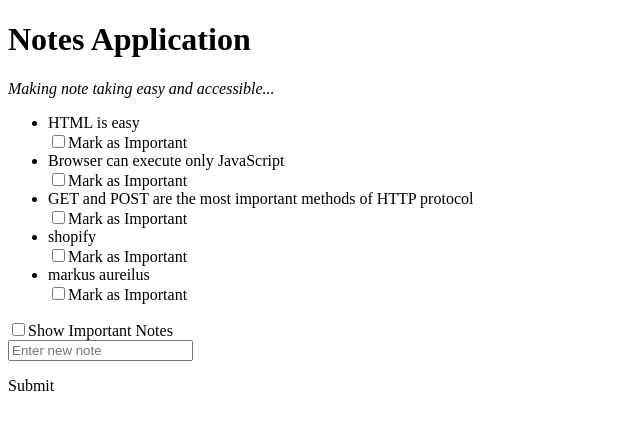
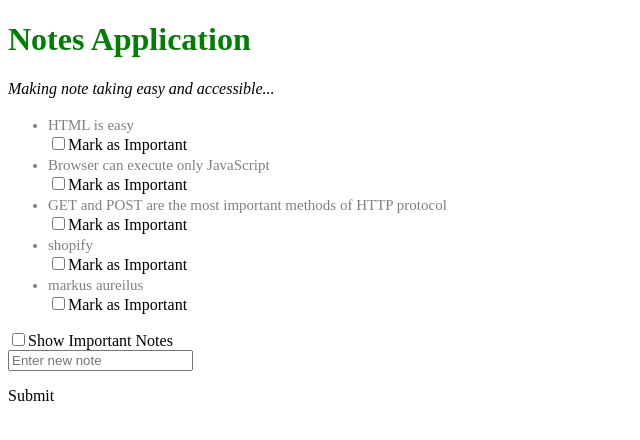
Before and after one commit to codetipster/notesapp, a React (Create React App) app: page / in a window 1280 px wide. Shown: the top 440 px of the page, without its empty margins (0-640 px from the left). Built offline with nearby package versions, Linux system fonts and the light colour scheme; data requests are answered from the project's data file.

Commit message:
add styling

```diff
--- /dev/null
+++ b/src/index.css
@@ -0,0 +1,9 @@
+h1 {
+  color: green;
+}
+
+li {
+  color: grey;
+  padding-top: 3px;
+  font-size: 15px;
+}
--- a/src/index.js
+++ b/src/index.js
@@ -1,6 +1,7 @@
 import React from 'react';
 import ReactDOM from 'react-dom/client';
 import App from './App';
+import './index.css';
 
 const root = ReactDOM.createRoot(document.getElementById('root'));
 root.render(
```
